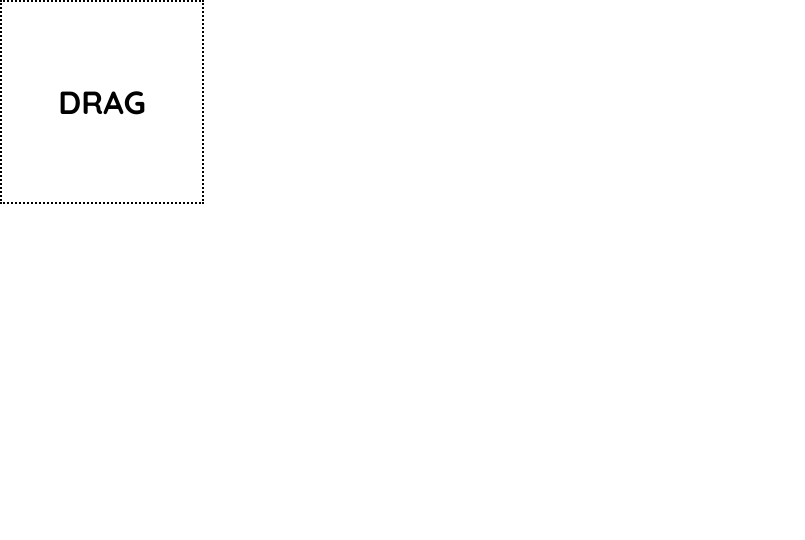
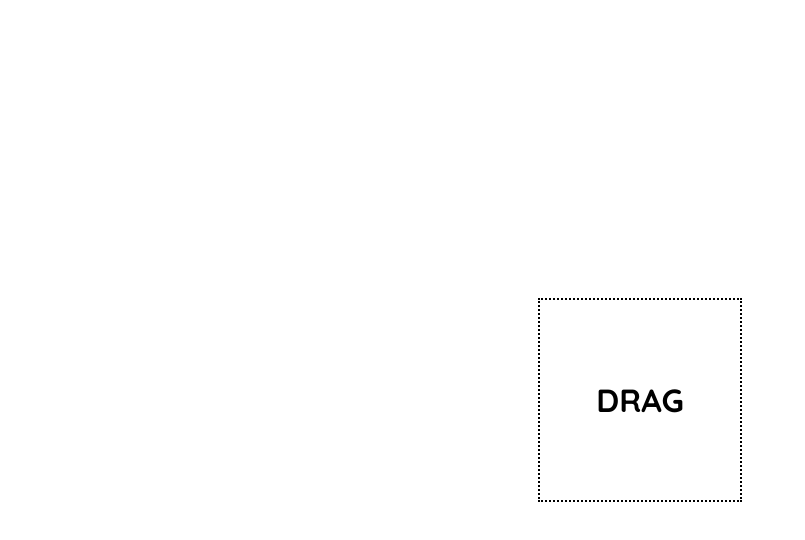
Before and after one commit to MezaTsuki/draggable_object, a plain HTML site: page index.html in a window 1280 px wide. Shown: the whole page, without its empty margins (0-805 px from the left). Drawn offline with Linux system fonts and the light colour scheme.

Commit message:
small fix

```diff
--- a/styles.css
+++ b/styles.css
@@ -17,7 +17,7 @@ body{
     align-items: center;
     justify-content: center;
     position: relative;
-    top: 0; left: 0;
+    top: 50%; left: 50%; transform: translate(-50%, -50%);
 
     user-select: none;
     cursor: pointer;
```
